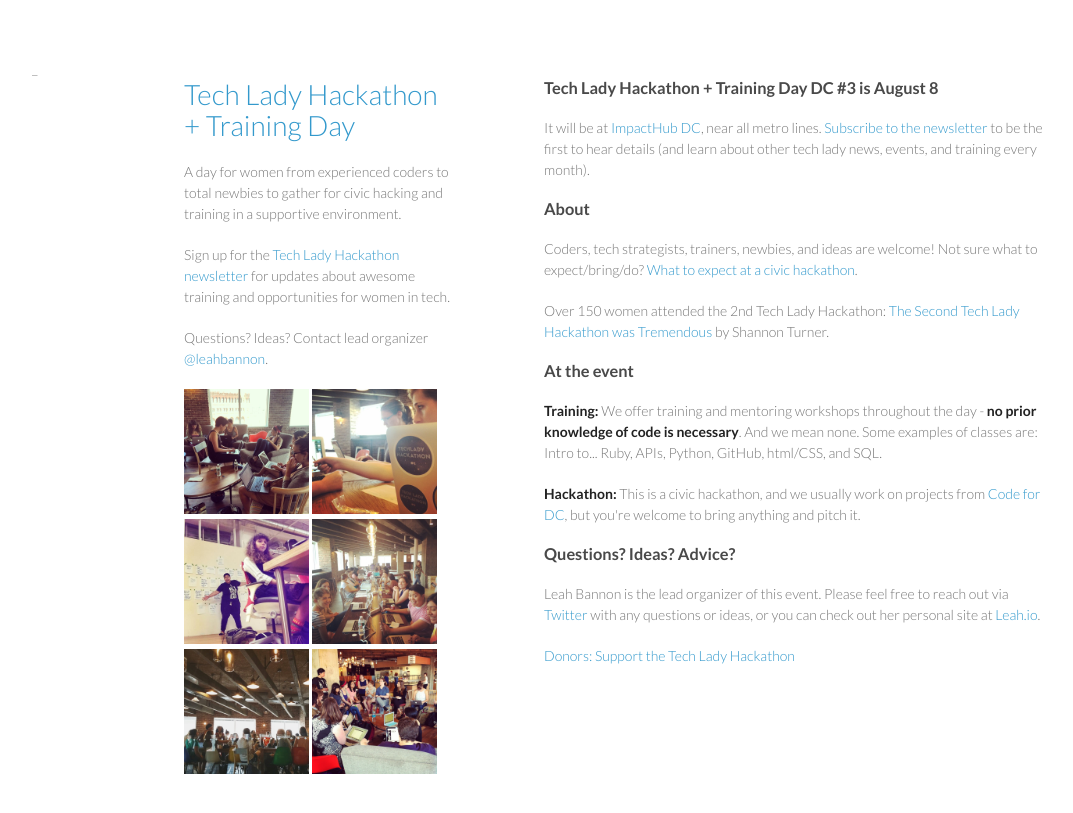
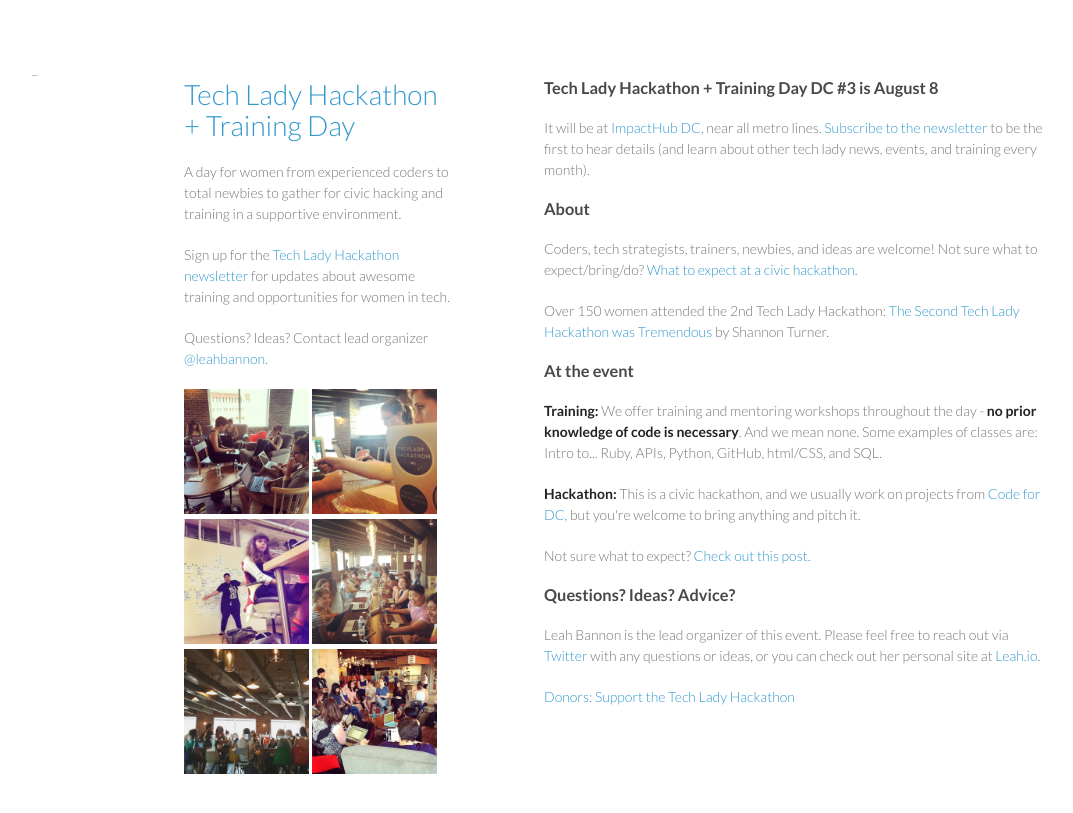
Before and after one commit to leahbannon/techladyhackathon, a Jekyll site: the page built from index.html, in a window 1280 px wide. Shown: the top 813 px of the page, without its empty margins (26-1099 px from the left). Built offline with Jekyll 4.4.1, drawn with Linux system fonts in a browser that asks for light colours.

Commit message:
adding 'what to expect at a hackathon' post link

```diff
--- a/index.html
+++ b/index.html
@@ -18,6 +18,8 @@
 
 <p><strong>Hackathon:</strong> This is a civic hackathon, and we usually work on projects from <a href="http://codefordc.org">Code for DC</a>, but you're welcome to bring anything and pitch it.</p>
 
+<p>Not sure what to expect? <a href="https://github.com/leahbannon/old-leah-website/blob/master/_posts/2014-07-23-what-to-expect-at-a-hackathon.md">Check out this post.</a></p>
+
 <h3>Questions? Ideas? Advice?</h3>
 <p>Leah Bannon is the lead organizer of this event. Please feel free to reach out via <a href="http://twitter.com/leahbannon">Twitter</a> with any questions or ideas, or you can check out her personal site at <a href="http://leah.io">Leah.io</a>.</p>
 
```
